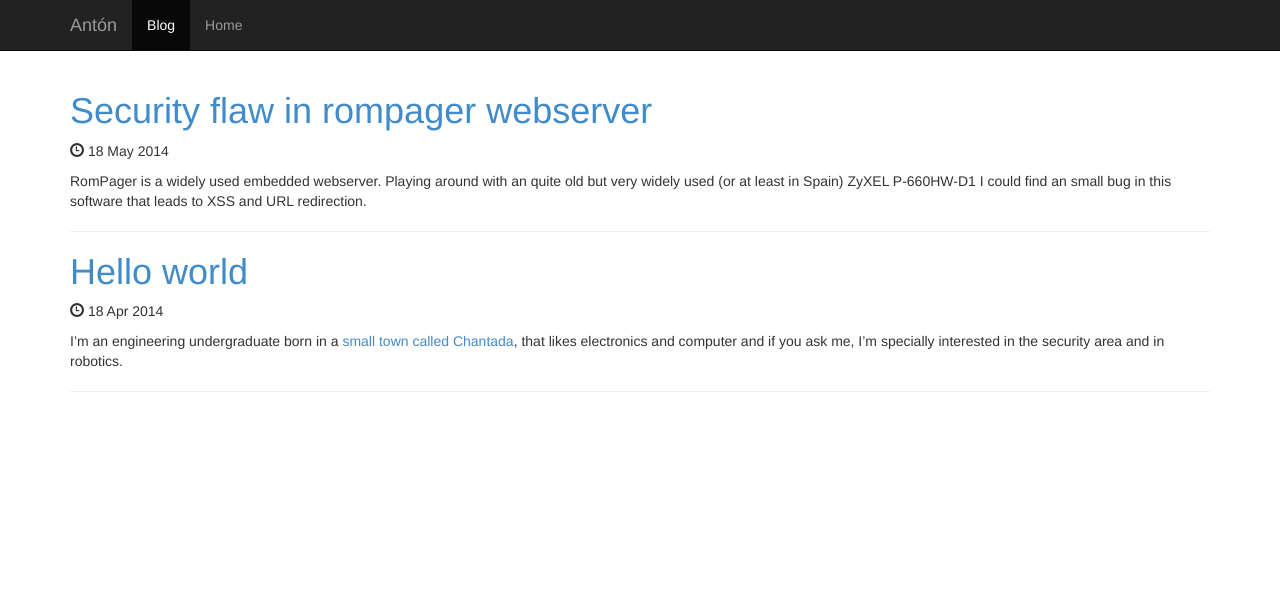
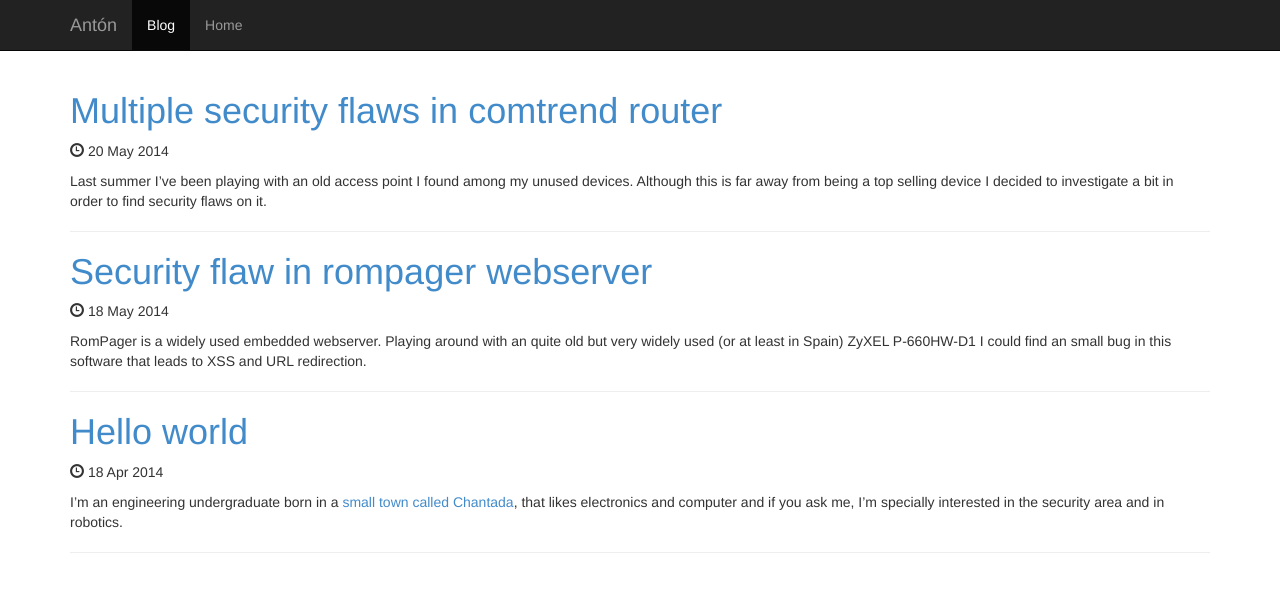
Before and after one commit to antoniovazquezblanco/antoniovazquezblanco.github.io, a Jekyll site: the page built from blog.html, in a window 1280 px wide. Shown: the top 592 px of the page. Built offline with Jekyll 4.4.1, drawn with Linux system fonts in a browser that asks for light colours; Markdown is read by kramdown in place of the engine named in the settings.

```diff
--- a/_posts/DRAFT-Multiple-security-flaws-in-Comtrend-router.md
+++ b/_posts/2014-05-20-Multiple-security-flaws-in-Comtrend-router.md
@@ -1,7 +1,7 @@
 ---
 layout: post
 title: Multiple security flaws in Comtrend router
-picture: /images/posts/2014-
+picture: /images/posts/2014-05-20-Comtrend_C54APM.jpg
 ---
 
 Last summer I've been playing with an old access point I found among my unused devices. Although this is far away from being a top selling device I decided to investigate a bit in order to find security flaws on it.
```
Also changed, not shown: images/posts/2014-05-20-Comtrend_C54APM.jpg (added).
